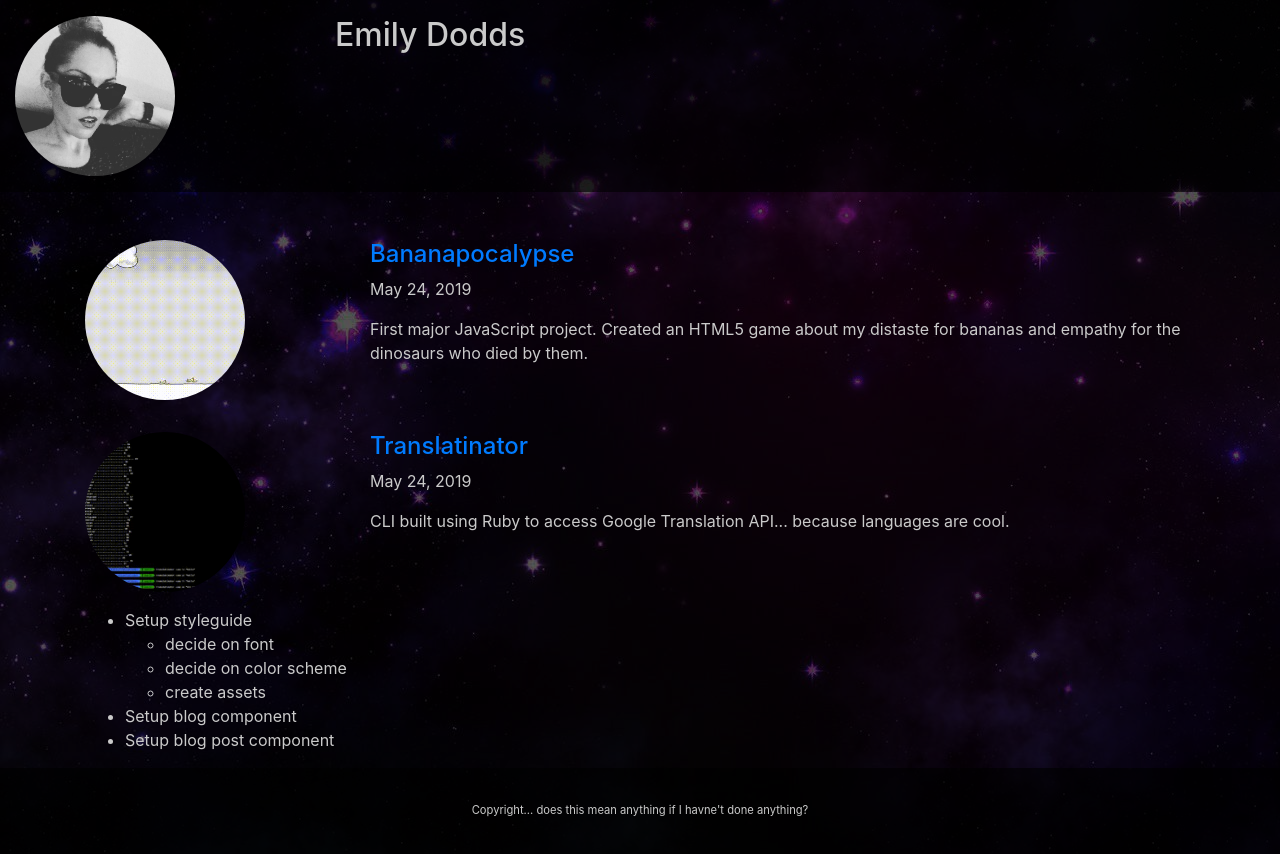
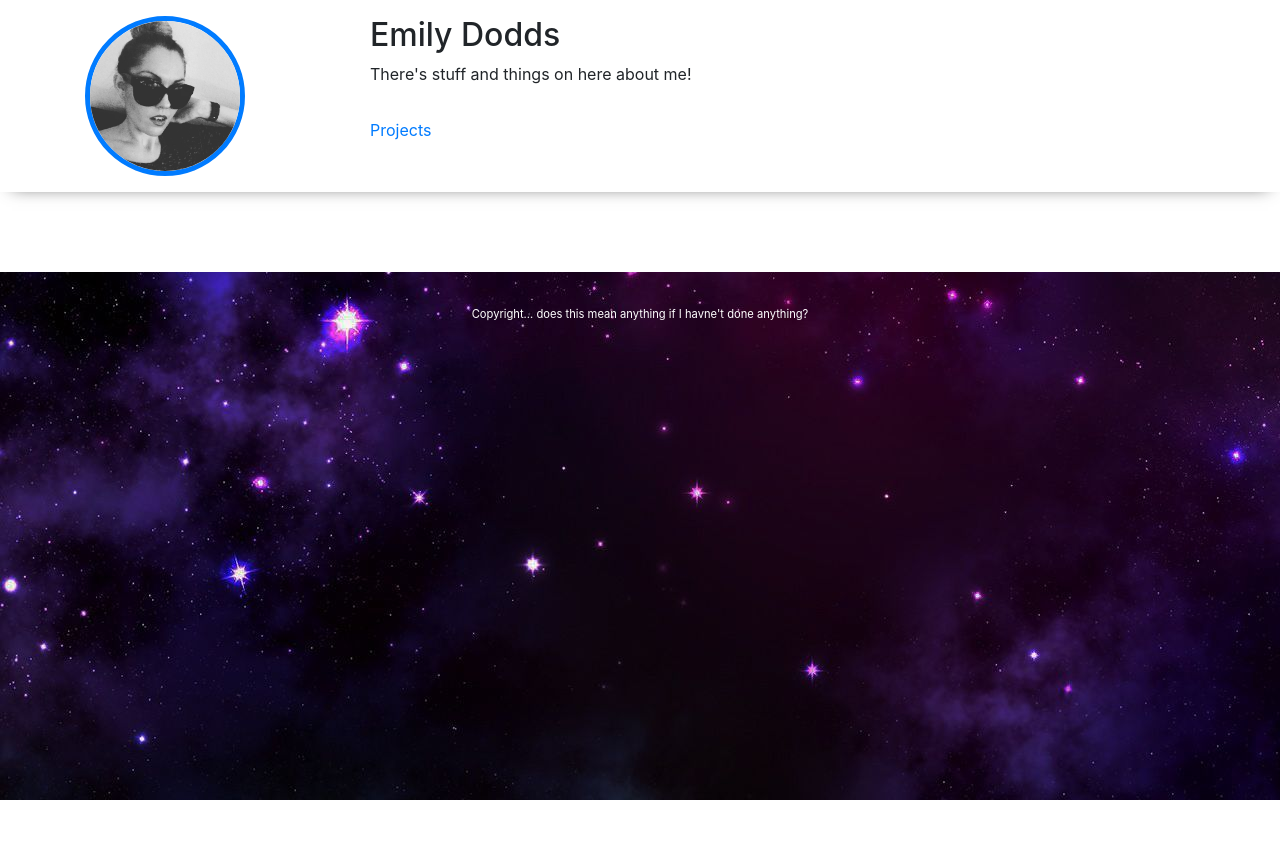
Before and after one commit to mumanity/mumanity, an Angular app: page / in a window 1280 px wide. Shown: the top 854 px of the page. After the commit the page ends 800 px from the top, so only its background shows below. Built offline with nearby package versions, Linux system fonts and the light colour scheme.

Commit message:
Setup routes. Setup styles. Fixed header/footer.

```diff
--- a/src/app/app-routing.module.ts
+++ b/src/app/app-routing.module.ts
@@ -1,7 +1,10 @@
 import { NgModule } from '@angular/core';
 import { Routes, RouterModule } from '@angular/router';
+import { ProjectsComponent } from './projects/projects.component';
 
-const routes: Routes = [];
+const routes: Routes = [
+  { path: 'projects', component: ProjectsComponent }
+];
 
 @NgModule({
   imports: [RouterModule.forRoot(routes)],
--- a/src/app/app.component.html
+++ b/src/app/app.component.html
@@ -1,18 +1,7 @@
-<app-header></app-header>
-<div class="container">
+<div class="main">
+  <app-header></app-header>
+  <div class="container">
     <router-outlet></router-outlet>
-<app-projects></app-projects>
-<ul>
-    <li>Setup styleguide
-      <ul>
-        <li>decide on font</li>
-        <li>decide on color scheme</li>
-        <li>create assets</li>
-      </ul>
-    </li>
-    <li>Setup blog component</li>
-    <li>Setup blog post component</li>
-  </ul>
+  </div>
 </div>
-
 <app-footer></app-footer>
--- a/src/app/app.component.scss
+++ b/src/app/app.component.scss
@@ -1 +1,6 @@
 @import "../../node_modules/bootstrap/scss/bootstrap.scss";
+
+.main {
+  background: #fff;
+  padding-bottom: 3em;
+}
--- a/src/app/footer/footer.component.scss
+++ b/src/app/footer/footer.component.scss
@@ -1,5 +1,5 @@
 .footer {
-    padding: 3em 0 2em 0;
-    font-size: .7em;
-    background: #000000a8;
+  padding: 3em 0 2em 0;
+  font-size: 0.7em;
+  color: #fff;
 }
--- a/src/app/header/header.component.html
+++ b/src/app/header/header.component.html
@@ -1,10 +1,27 @@
-<div class="container-fluid">
-  <div class="row header">
-    <div class="col-3">
-      <img class="avatar" src="../assets/me.jpg" alt="Space Banner" title="Emily Dodds">
-    </div>
-    <div class="col-9">
-      <h2>Emily Dodds</h2>
+<div class="container-fluid header-banner">
+  <div class="container">
+    <div class="row header">
+      <div class="col-3">
+        <a routerLink="/">
+          <img class="avatar" src="../assets/me.jpg" alt="Space Banner" title="Emily Dodds">
+        </a> </div>
+      <div class="col-9">
+        <div class="row">
+          <div class="col-12">
+            <h2>Emily Dodds</h2>
+            <p>There's stuff and things on here about me!</p>
+          </div>
+          <div class="col-12">
+            <nav>
+              <ul>
+                <li>
+                  <a routerLink="/projects">Projects</a>
+                </li>
+              </ul>
+            </nav>
+          </div>
+        </div>
+      </div>
     </div>
   </div>
 </div>
--- a/src/app/header/header.component.scss
+++ b/src/app/header/header.component.scss
@@ -1,5 +1,28 @@
-.header {
+.header-banner {
+  -webkit-box-shadow: 0px 6px 17px -12px rgba(0, 0, 0, 0.75);
+  -moz-box-shadow: 0px 6px 17px -12px rgba(0, 0, 0, 0.75);
+  box-shadow: 0px 6px 17px -12px rgba(0, 0, 0, 0.75);
+
+  .header {
     margin-bottom: 2em;
-    background: #000000a8;
     padding: 1em 0;
+
+    nav {
+      ul {
+        list-style: none;
+        padding-left: 0px;
+
+        li {
+          float: left;
+          margin-left: 0;
+          margin-right: 10px;
+        }
+
+        li:hover a {
+          text-decoration: none;
+          font-weight: bold;
+        }
+      }
+    }
+  }
 }
--- a/src/app/mock.projects.ts
+++ b/src/app/mock.projects.ts
@@ -16,5 +16,13 @@ export const PROJECTS: Array<Project> = [
         tags: ['ruby', 'cli', 'md', 'gem'],
         createdDate: new Date,
         description: 'CLI built using Ruby to access Google Translation API... because languages are cool.'
+    },
+    {
+        gitHub: 'https://github.com/mumanity/tour-of-unicorns',
+        icon: 'unicorns.gif',
+        title: 'Tour of Unicorns',
+        tags: ['angular', 'cli'],
+        createdDate: new Date,
+        description: 'Decided to play around with Tour of Heroes again and realized my need for a unicorn collection.'
     }
 ]
--- a/src/index.html
+++ b/src/index.html
@@ -2,11 +2,10 @@
 <html lang="en">
 <head>
   <meta charset="utf-8">
-  <title>Mumanity</title>
+  <title>Emily Dodds / Mumanity</title>
   <base href="/">
-
   <meta name="viewport" content="width=device-width, initial-scale=1">
-  <link rel="icon" type="image/x-icon" href="favicon.ico">
+  <link href="https://fonts.googleapis.com/css?family=Roboto&display=swap" rel="stylesheet">
 </head>
 <body>
   <app-root></app-root>
--- a/src/styles.scss
+++ b/src/styles.scss
@@ -1,23 +1,21 @@
 @import "node_modules/bootstrap/scss/bootstrap.scss";
 
-html {
-  background-image: url("/assets/space.jpg");
-
-}
 body {
-  background: #000000a8;
+    background-image: url("/assets/space.jpg");
 }
 
-* {
-  color: #cacaca;
-}
 .avatar {
   height: 10em;
   max-width: 10em;
   border-radius: 50%;
   overflow: hidden;
+  border: 5px solid $primary;
 
   img {
     height: 10em;
   }
 }
+
+.avatar:hover {
+  border: 5px solid $secondary;
+}
```
Also changed, not shown: 2 other files (tests, documents, lock files or other folders).
